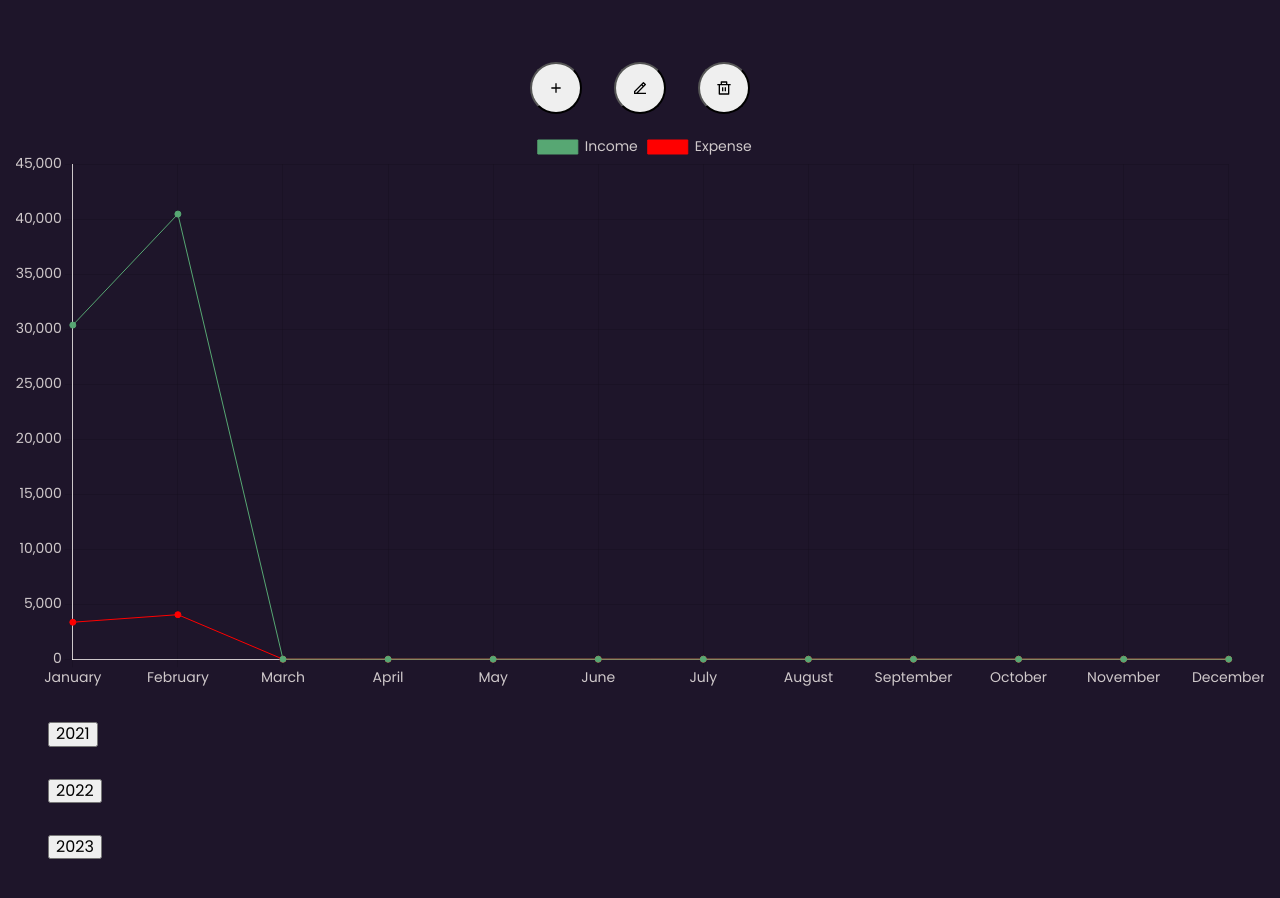
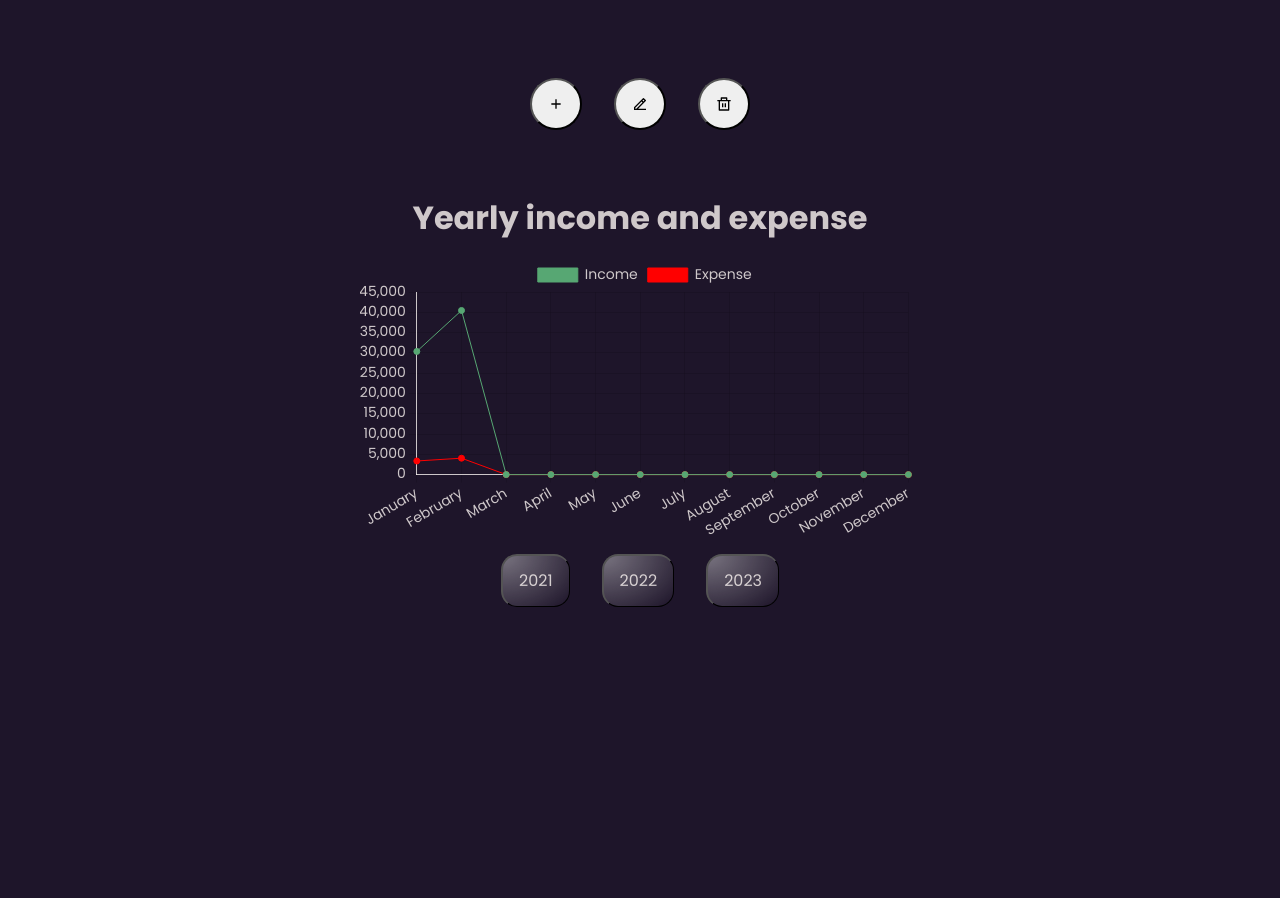
Before and after one commit to HMagda/budget-app, a React (Create React App) app: page / in a window 1280 px wide. Shown: the part 860-1758 px from the top of the page. After the commit the page ends 1646 px from the top, so only its background shows below. Built offline with nearby package versions, Linux system fonts and the light colour scheme; data requests are answered from the project's data file.

Commit message:
Added styles for LineChart and buttons on page

```diff
--- a/db/db.json
+++ b/db/db.json
@@ -24,6 +24,11 @@
       "cost": "44",
       "category": "food",
       "id": 6
+    },
+    {
+      "cost": "1000",
+      "category": "na głupotki",
+      "id": 7
     }
   ],
   "monthly-income": [
--- a/src/Components/ChartForm/ChartForm.modules.scss
+++ b/src/Components/ChartForm/ChartForm.modules.scss
@@ -1,11 +1,8 @@
 @import '../../styles/settings.scss';
-// @import '../../styles/global.scss';
 
 .chart-form-container {
-
   padding: 1rem;
-margin: 1rem;
-
+  margin: 1rem;
 
   h2 {
     text-align: center;
@@ -25,6 +22,13 @@ margin: 1rem;
       font-family: $font-family;
     }
 
+    button {
+      background: $color-light;
+      padding: 0.5rem;
+      border-radius: 0.5rem;
+      margin-top: 1rem;
+    }
+
     .select-category {
       width: 100%;
     }
--- a/src/Components/DoughnutChart/DoughnutChart.js
+++ b/src/Components/DoughnutChart/DoughnutChart.js
@@ -4,6 +4,7 @@ import {Doughnut} from 'react-chartjs-2';
 import {Chart as ChartJS, ArcElement, Tooltip, Legend} from 'chart.js';
 import {RiAddLine, RiEdit2Line, RiDeleteBinLine} from 'react-icons/ri';
 
+import '../../styles/global.scss';
 import './DoughnutChart.modules.scss';
 import ChartForm from '../ChartForm/ChartForm';
 import Popup from '../Popup/Popup';
@@ -146,25 +147,25 @@ const DoughnutChart = ({rawDoughnutChartData, formattedDoughnutChartData}) => {
         <div className='chart-options-wrapper'>
           <div className='chart-btns-container'>
             <button
-              className='chart-btn'
+              className='chart-btn + add'
               type='button'
               onClick={displayAddForm}
             >
-              <RiAddLine className='icon' />
+              <RiAddLine />
             </button>
             <button
-              className='chart-btn'
+              className='chart-btn + edit'
               type='button'
               onClick={displayEditForm}
             >
-              <RiEdit2Line className='icon' />
+              <RiEdit2Line />
             </button>
             <button
-              className='chart-btn'
+              className='chart-btn + delete'
               type='button'
               onClick={displayDeleteForm}
             >
-              <RiDeleteBinLine className='icon' />
+              <RiDeleteBinLine />
             </button>
           </div>
 
@@ -190,7 +191,7 @@ const DoughnutChart = ({rawDoughnutChartData, formattedDoughnutChartData}) => {
                     value={category}
                     onChange={(e) => setCategory(e.target.value)}
                   ></input>
-                  <button type='submit' disabled={!isActive}>
+                  <button type='submit' disabled={!isActive} className='add'>
                     ADD Expense
                   </button>
                   {!isActive && (
@@ -238,7 +239,9 @@ const DoughnutChart = ({rawDoughnutChartData, formattedDoughnutChartData}) => {
                       );
                     })}
                   </select>
-                  <button type='submit'>EDIT Expense</button>
+                  <button type='submit' className='edit'>
+                    EDIT Expense
+                  </button>
                 </ChartForm>
               </Popup>
             )}
@@ -277,7 +280,9 @@ const DoughnutChart = ({rawDoughnutChartData, formattedDoughnutChartData}) => {
                         );
                       })}
                     </select>
-                    <button type='submit'>DELETE Category</button>
+                    <button type='submit' className='delete'>
+                      DELETE Category
+                    </button>
                   </form>
                 </div>
               </Popup>
--- a/src/Components/DoughnutChart/DoughnutChart.modules.scss
+++ b/src/Components/DoughnutChart/DoughnutChart.modules.scss
@@ -1,4 +1,7 @@
+@import '../../styles/settings.scss';
+
 .categories-section-wrapper {
+  margin: 1rem;
   display: flex;
   align-items: center;
   justify-content: center;
@@ -8,7 +11,6 @@
     min-height: 35rem;
 
     h1 {
-      text-align: center;
       margin-bottom: 0;
     }
   }
--- a/src/Components/LineChart/LineChart.js
+++ b/src/Components/LineChart/LineChart.js
@@ -6,12 +6,13 @@ import './LineChart.modules.scss';
 
 const LineChart = ({children, formattedLineChartData}) => {
   return (
-    <>
+    <div className='line-chart-wrapper'>
       <div className='line-chart-container'>
+        <h1>Yearly income and expense</h1>
         <Line
           data={formattedLineChartData}
           options={{
-            maintainAspectRatio: false,
+            maintainAspectRatio: true,
 
             scales: {
               y: {
@@ -57,10 +58,13 @@ const LineChart = ({children, formattedLineChartData}) => {
             },
           }}
         />
+
+<div className='year-btns-container'>
+   {children}
+</div>
+
       </div>
-
-      {children}
-    </>
+    </div>
   );
 };
 
--- a/src/Components/LineChart/LineChart.modules.scss
+++ b/src/Components/LineChart/LineChart.modules.scss
@@ -1,8 +1,44 @@
+@import '../../styles/settings.scss';
+
+.line-chart-wrapper {
+  margin: 1rem;
+  display: flex;
+  align-items: center;
+  justify-content: center;
+
   .line-chart-container {
+    margin: 1rem;
     min-width: 35rem;
     min-height: 35rem;
   }
 
+  .year-btns-container {
+    display: flex;
+    justify-content: center;
+
     .btn-year {
-  margin: 2rem;
+      @include transition;
+      margin: 1rem;
+      padding: 1rem;
+      border-radius: 1rem;
+
+      color: $color-light;
+
+      background: radial-gradient(
+        140% 140% at 0% 0%,
+        rgba(255, 255, 255, 0.4) 0,
+        rgba(255, 255, 255, 0) 100%
+      );
+
+      border-bottom: 1px solid rgb(0, 0, 0);
+      border-right: 1px solid rgb(0, 0, 0);
+
+      &:hover {
+        border-bottom: 1px solid $color-important;
+        border-right: 1px solid $color-important;
+
+        box-shadow: 0 1rem 2rem rgba(0, 0, 0, 0.7);
       }
+    }
+  }
+}
--- a/src/Components/Popup/Popup.js
+++ b/src/Components/Popup/Popup.js
@@ -12,7 +12,6 @@ const Popup = ({
 }) => {
   function closePopup() {
     setIsPopupShown(false);
-    console.log('close');
     setShowAddForm(false);
     setShowEditForm(false);
     setShowDeleteForm(false);
@@ -23,7 +22,7 @@ const Popup = ({
       <div className='popup-inner'>
         {children}
         <button className='popup-btn-close' onClick={closePopup}>
-          <RiCloseLine className='icon' />
+          <RiCloseLine />
         </button>
       </div>
     </div>
--- a/src/styles/global.scss
+++ b/src/styles/global.scss
@@ -11,6 +11,7 @@ h2,
 label {
   font-family: $font-family;
   color: $color-light;
+  text-align: center;
 }
 
 button {
@@ -32,3 +33,30 @@ body {
 .wrapper {
   padding: 1rem;
 }
+
+.add {
+  @include transition;
+
+  &:hover {
+    background-color: $color-success;
+    box-shadow: 0 1rem 2rem rgb(0, 0, 0);
+  }
+}
+
+.edit {
+  @include transition;
+
+  &:hover {
+    background-color: $color-warning;
+    box-shadow: 0 1rem 2rem rgb(0, 0, 0);
+  }
+}
+
+.delete {
+  @include transition;
+
+  &:hover {
+    background-color: $color-error;
+    box-shadow: 0 1rem 2rem rgb(0, 0, 0);
+  }
+}
--- a/src/styles/settings.scss
+++ b/src/styles/settings.scss
@@ -25,3 +25,7 @@ $color-important: #08b2e3;
     @content;
   }
 }
+
+@mixin transition {
+  transition: 0.5s cubic-bezier(0, 0, 0, 1);
+}
```
Lines whose indentation alone changed are shown as unchanged.
